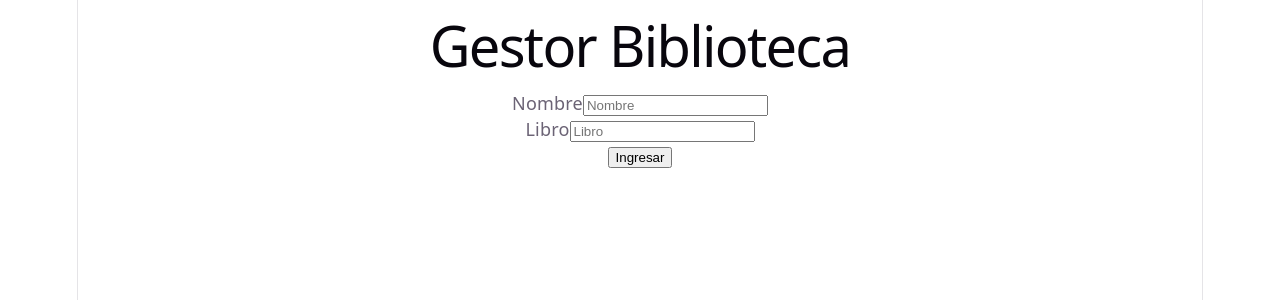
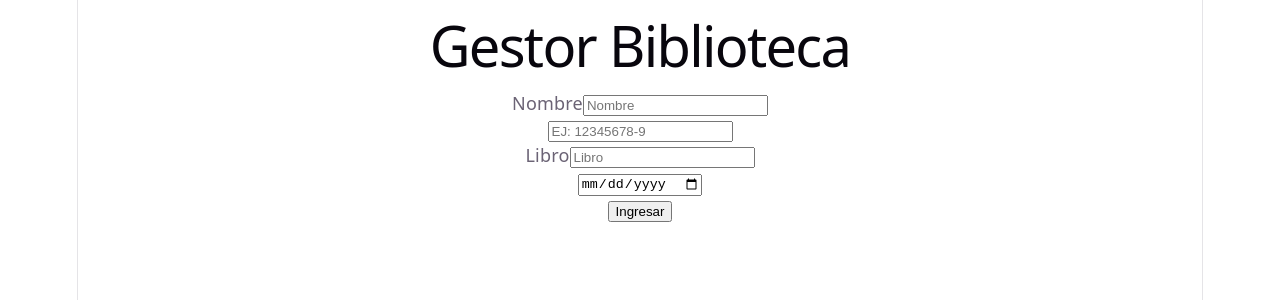
Before and after one commit to Morr1g4n/Ev3-prog-React, a React (Vite) app in the folder gestor-biblioteca/: page / in a window 1280 px wide. Shown: the top 300 px of the page. Built offline with nearby package versions, Linux system fonts and the light colour scheme.

Commit message:
Formulario Completo

```diff
--- a/gestor-biblioteca/src/GestorPrestamos.jsx
+++ b/gestor-biblioteca/src/GestorPrestamos.jsx
@@ -27,13 +27,50 @@ function GestorPrestamos(){
         <>
             <h1>Gestor Biblioteca</h1>
             <form>
+                {/* Contenedor de formulario  Nombre*/}
                 <div class="form-group">
                     <label for="InputNombre"> Nombre</label>
-                    <input ref={nombreRef} placeholder="Nombre" className="form-control form-control-lg" type="text" minLength={"4"} maxLength={"40"} required name="" id="" ></input>
+                    <input
+                        ref={nombreRef}
+                        placeholder="Nombre"
+                        className="form-control form-control-lg"
+                        type="text"  minLength="4" maxLength="40" required
+                        name="" id=""
+                    />
                 </div>
+
+                {/* Contenedor de formulario Rut*/}
+                <div class="form-group">
+                    <input
+                        ref= {rutRef}
+                        placeholder="EJ: 12345678-9"
+                        className= "form-control form-control-lg"
+                        type="text"  pattern="[0-9]{7,8}-[0-9kK]*/"
+                        name ="" id=""
+                    />
+                </div>
+
+                {/* Contenedor de formulario Libro*/}
                 <div class="form-group">
                     <label for="InputLibro"> Libro</label>
-                    <input ref={libroRef} placeholder="Libro" className="form-control form-control-lg" type="text"  minLength={"4"} maxLength={"40"} required name="" id="" ></input>
+                    <input
+                        ref={libroRef}
+                        placeholder="Libro"
+                        className="form-control form-control-lg"
+                        type="text"  minLength="4" maxLength="40" required
+                        name="" id=""
+                    />
+                </div>
+
+                {/* Contenedor de formulario Fecha*/}
+                <div class="form-group">
+                    <label for="InputFecha"></label>
+                    <input
+                        ref={fechaRef}
+                        className="form-control form-control-lg"
+                        type="date"
+                    />
+
                 </div>
                 <button type="submit" class="btn btn-primary">Ingresar</button>
             </form>
```
